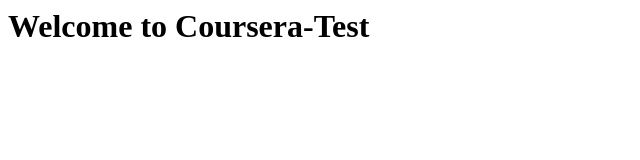
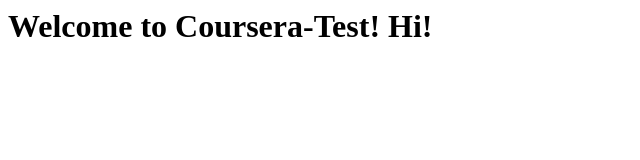
Before and after one commit to VedantPandya/coursera-test, a plain HTML site: page index.html in a window 1280 px wide. Shown: the whole page, without its empty margins (0-640 px from the left). Drawn offline with Linux system fonts and the light colour scheme.

Commit message:
Next Version of Web File.

```diff
--- a/index.html
+++ b/index.html
@@ -3,6 +3,6 @@
 <title>Coursera-Test</title>
 </head>
 <body>
-<h1>Welcome to Coursera-Test</h1>
+<h1>Welcome to Coursera-Test! Hi!</h1>
 </body>
 </html>
```
